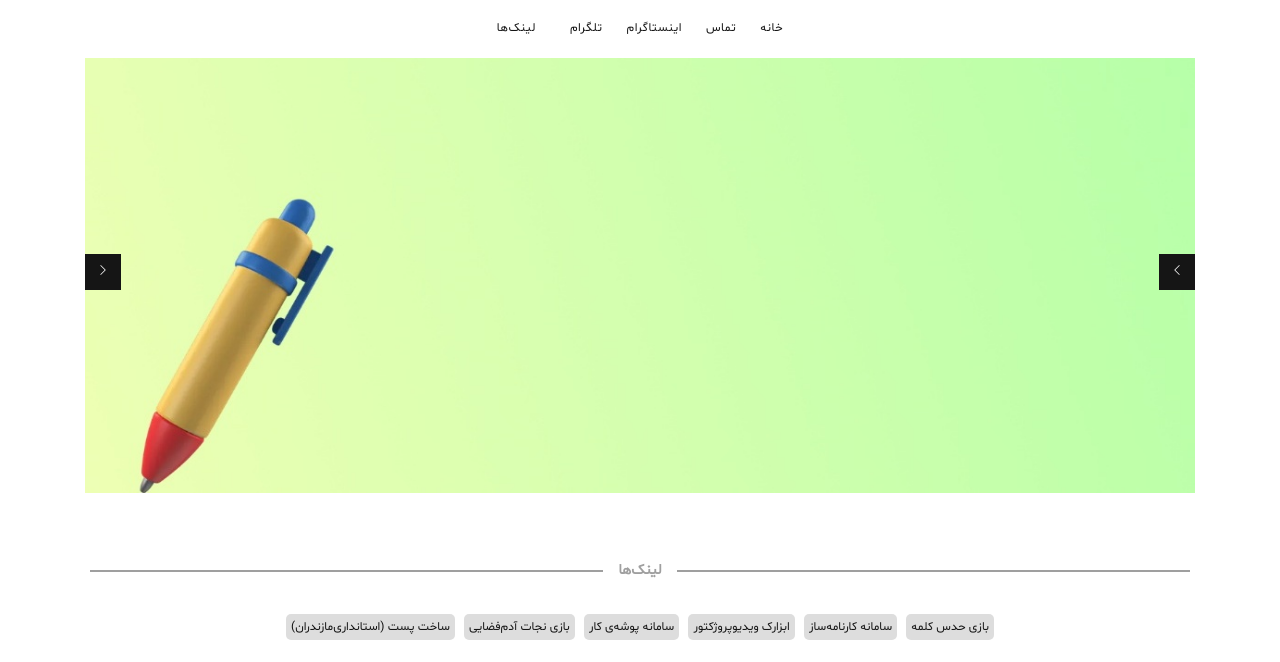
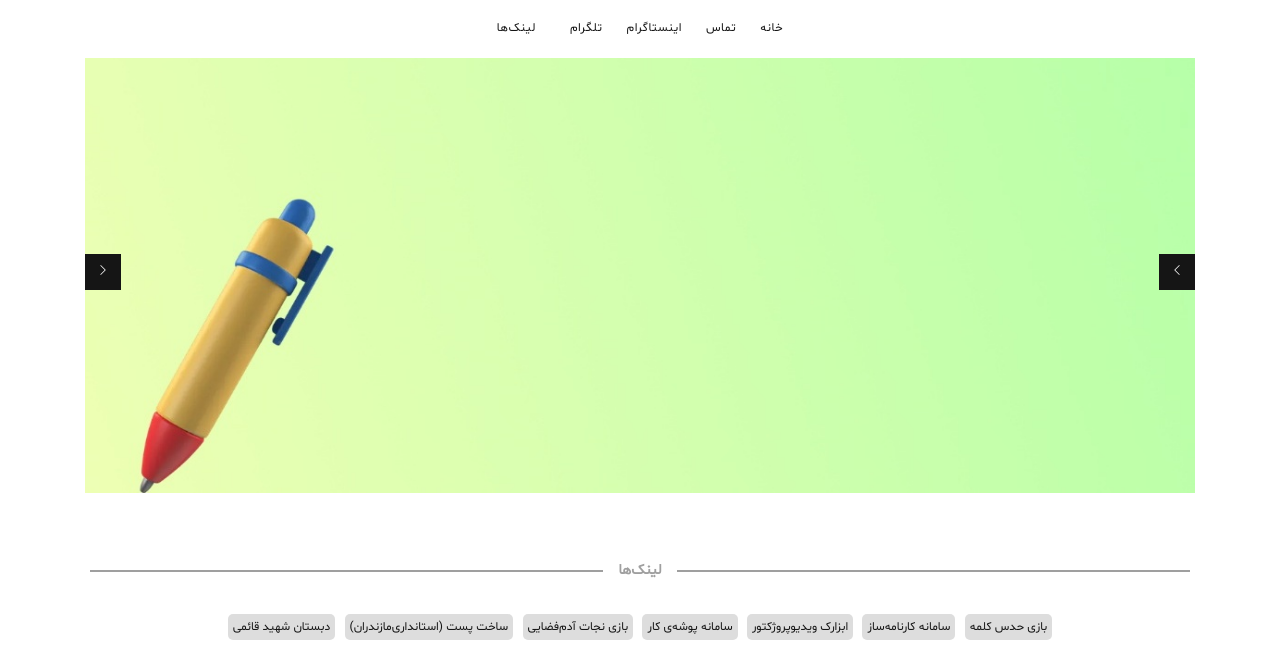
Before and after one commit to Yaqoubi/ali.id.ir, a plain HTML site: page index.html in a window 1280 px wide. Shown: the part 133-795 px from the top of the page. Drawn offline with nearby package versions, Linux system fonts and the light colour scheme.

Commit message:
Update index.html

```diff
--- a/index.html
+++ b/index.html
@@ -107,6 +107,7 @@
                                                         <a class="useful-links" href="https://yaqoubi.github.io/Portfolio-Maker/" target="_blank">سامانه پوشه‌ی کار</a>
                                                         <a class="useful-links" href="https://yaqoubi.github.io/space-graph/" target="_blank">بازی نجات آدم‌فضایی</a>
                                                         <a class="useful-links" href="https://ali.id.ir/post-maker" target="_blank">ساخت پست (استانداری‌مازندران)</a>
+                                                        <a class="useful-links" href="https://ali.id.ir/ghaemi-school" target="_blank">دبستان شهید قائمی</a>
                                                     </div>
 
                                                     <div class="hr-container">
```
